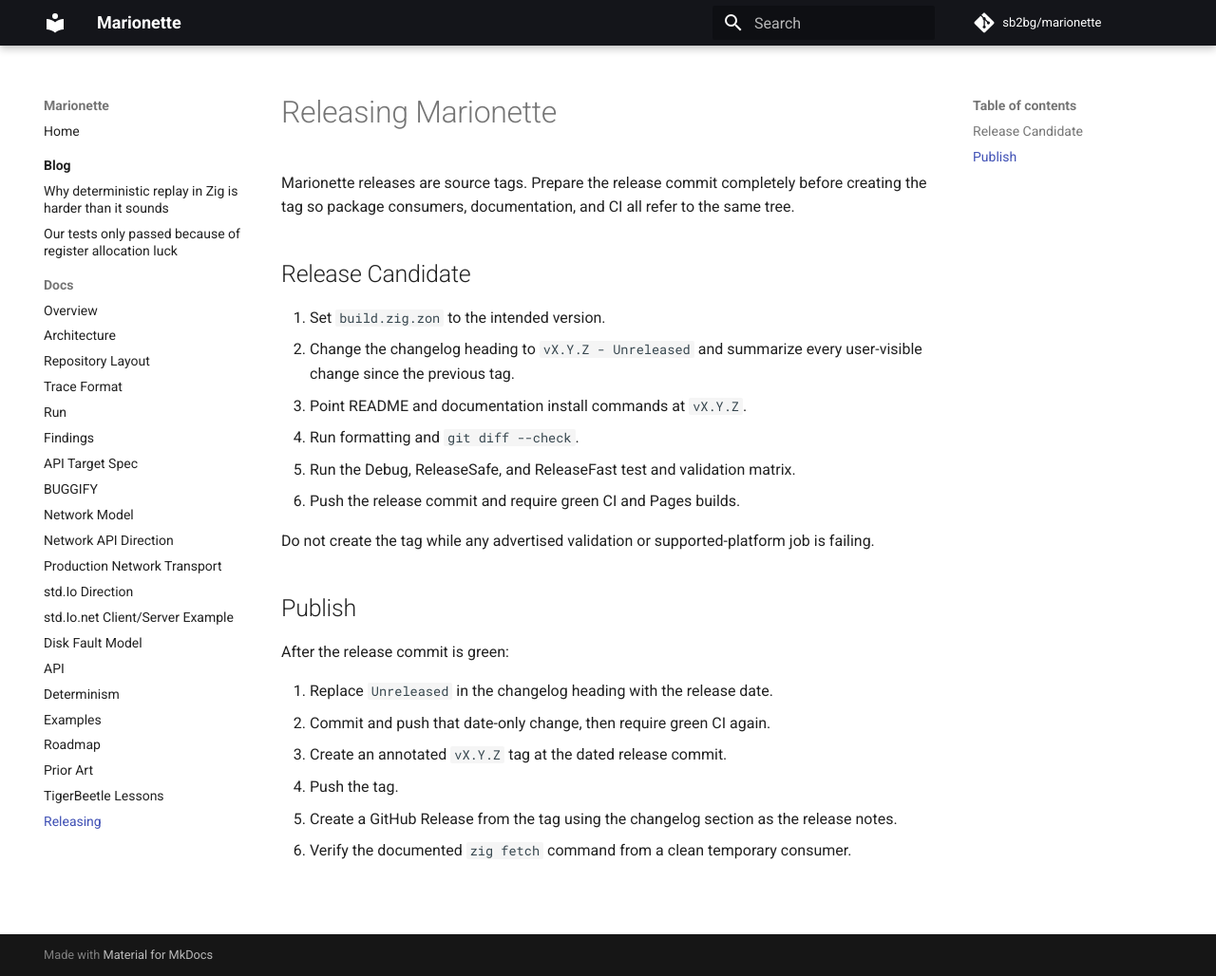
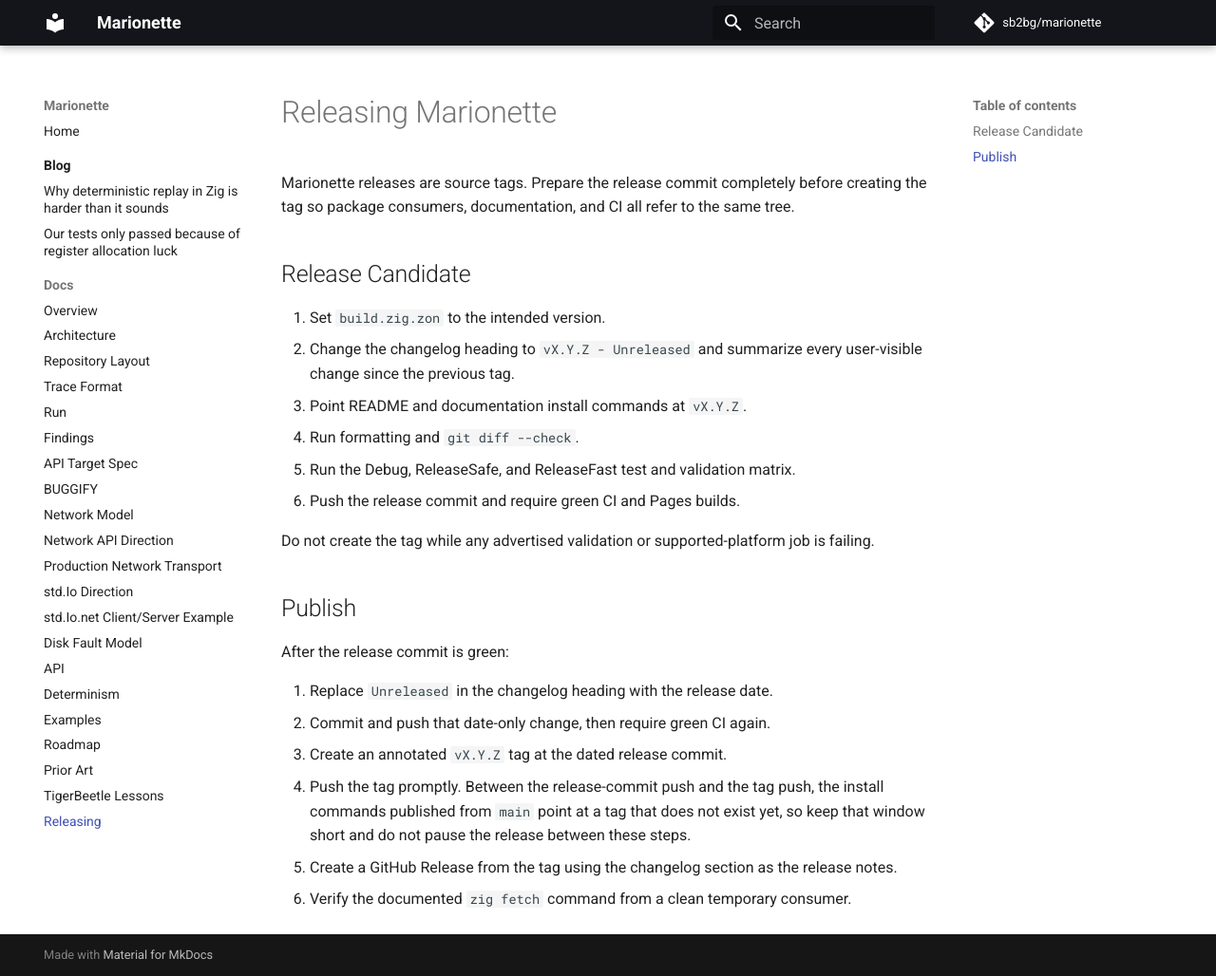
Before and after one commit to sb2bg/marionette, an MkDocs documentation site: the page built from docs/releasing.md, in a window 1280 px wide and 1028 px high. Shown: the whole window at 95% size. Built offline with MkDocs 1.6.1 and Material for MkDocs 9.7.7, drawn with Linux system fonts in a browser that asks for light colours; comment, search, counter and statistics services are not loaded.

```diff
--- a/docs/releasing.md
+++ b/docs/releasing.md
@@ -24,7 +24,10 @@ After the release commit is green:
 1. Replace `Unreleased` in the changelog heading with the release date.
 2. Commit and push that date-only change, then require green CI again.
 3. Create an annotated `vX.Y.Z` tag at the dated release commit.
-4. Push the tag.
+4. Push the tag promptly. Between the release-commit push and the tag push,
+   the install commands published from `main` point at a tag that does not
+   exist yet, so keep that window short and do not pause the release between
+   these steps.
 5. Create a GitHub Release from the tag using the changelog section as the
    release notes.
 6. Verify the documented `zig fetch` command from a clean temporary consumer.
```
Also changed, not shown: CHANGELOG.md (+1 -1 lines), 1 other file.
